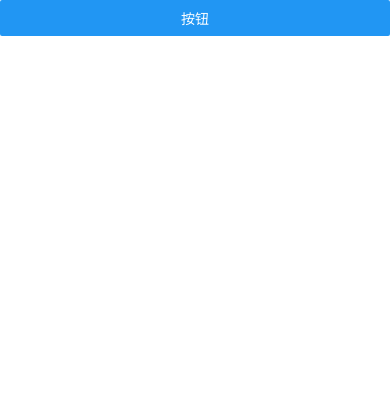
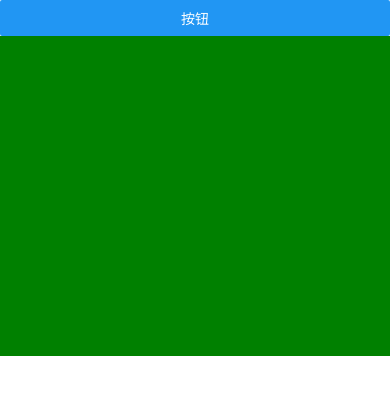
Before and after one commit to HuiPuKui/rn_learn_project, a React Native app in the folder RNDemo/: screen / in a window 390 px wide. Shown: the top 394 px of the page. Built offline with nearby package versions, Linux system fonts and the light colour scheme.

Commit message:
PixelRatio

```diff
--- a/RNDemo/App.tsx
+++ b/RNDemo/App.tsx
@@ -6,7 +6,7 @@
  */
 
 import React from 'react';
-import TestApi from './src/8/8.6/components/TestApi';
+import TestApi from './src/8/8.7/components/TestApi';
 import {
   SafeAreaView,
   StatusBar,
--- /dev/null
+++ b/RNDemo/src/8/8.7/components/TestApi.js
@@ -0,0 +1,51 @@
+import React from "react";
+import { View, Button, StyleSheet, PixelRatio } from "react-native";
+
+export default () => {
+
+    const onPress = () => {
+
+        console.log(PixelRatio.get());
+        console.log(PixelRatio.getFontScale());
+        console.log(PixelRatio.getPixelSizeForLayoutSize(200));
+
+    };
+
+    return (
+        <View style={styles.root} >
+            <Button
+                title="按钮"
+                onPress={onPress}
+            />
+
+            <View style={styles.view}>
+                <View style={styles.subView} />
+                <View style={styles.subView} />
+                <View style={styles.subView} />
+                <View style={styles.subView} />
+                <View style={styles.subView} />
+                <View style={styles.subView} />
+                <View style={styles.subView} />
+                <View style={styles.subView} />
+                <View style={styles.subView} />
+                <View style={styles.subView} />
+            </View>
+        </View>
+    )
+}
+
+const styles = StyleSheet.create({
+    root: {
+        width: '100%',
+        height: '100%'
+    },
+    view: {
+        width: '100%',
+        backgroundColor: 'red'
+    },
+    subView: {
+        width: '100%',
+        backgroundColor: 'green',
+        height: PixelRatio.roundToNearestPixel(32.1)
+    }
+});
```
Also changed, not shown: RNDemo/src/8/8.7/README.md (added).
